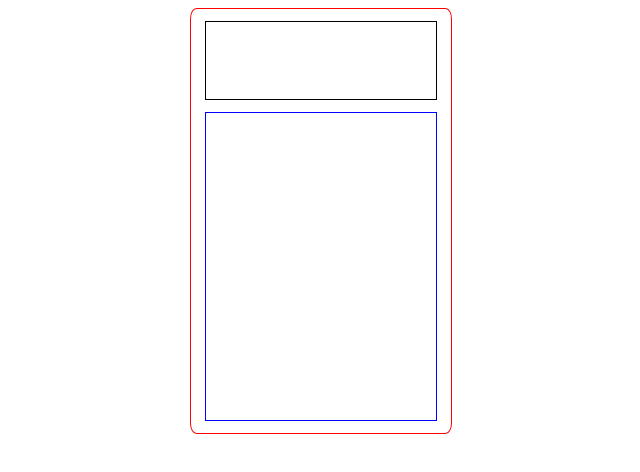
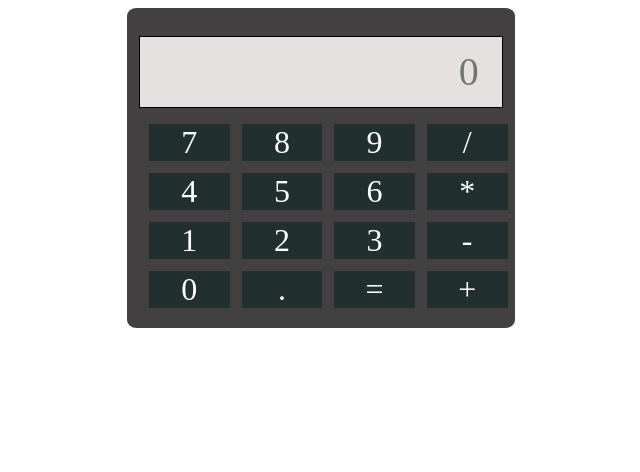
Before and after one commit to chiemelaumeh/calculator_VanillaJS, a plain HTML site: page index.html in a window 1280 px wide. Shown: the whole page, without its empty margins (319-959 px from the left). Drawn offline with Linux system fonts and the light colour scheme.

Commit message:
finished styling

```diff
--- a/index.css
+++ b/index.css
@@ -1,26 +1,53 @@
 .container {
-  border: 1px solid red;
-  height: 50vh;
-  width: 20vw;
+
+  height: 40vh;
+  width: 30vw;
   border-radius: 2.5%;
   margin: auto;
   display: flex;
   flex-direction: column;
   justify-content: center;
   align-items: center;
-  padding: 12px 2px;
+  padding: 0px 2px;
+  background-color: rgb(66, 64, 64);
 }
 .screen {
+  all: unset;
   border: 1px solid black;
+  padding: 0.1rem 0.5rem;
+  width: 90%;
+  flex-grow: 0.25;
+  font-size: 2.5rem;
+  text-align: right;
+  background-color: #e5e1e1;
+  color: #425360;
 
-  width: 90%;
-  flex-grow: 1;
+
+
 }
-.buttons {
-  border: 1px solid blue;
 
-  width: 90%;
-  flex-grow: 4;
 
-  margin-top: 5%;
+ul {
+
+  width: 100%;
+  height: 50%;
+  display: flex;
+  list-style: none;
+  flex-wrap: wrap;
+  gap: .75rem;
+
+  /* align-self: center;
+  align-items: center; */
+
 }
+
+ul li {
+font-size: 2rem;
+
+width: 21%;
+text-align: center;
+cursor: pointer;
+color: #fff;
+background-color: rgb(33, 48, 46);
+
+}
--- a/index.html
+++ b/index.html
@@ -12,11 +12,31 @@
 
 
   <div id='container' class='container'>
-    <div id='screen' class='screen'></div>
+    <input id='screen' placeholder='0' disabled type='number' class='screen'>
 
-    <div id='buttons' class='buttons'>
+    </input>
 
-    </div>
+    <!-- <div id='buttons' class='grid-container'> -->
+      <ul>
+        <li>7</li>
+        <li>8</li>
+        <li>9</li>
+        <li>/</li>
+        <li>4</li>
+        <li>5</li>
+        <li>6</li>
+        <li>*</li>
+        <li>1</li>
+        <li>2</li>
+        <li>3</li>
+        <li>-</li>
+        <li>0</li>
+        <li>.</li>
+        <li>=</li>
+        <li>+</li>
+      </ul>
+
+    <!-- </div> -->
   </div>
 
 </body>
```
